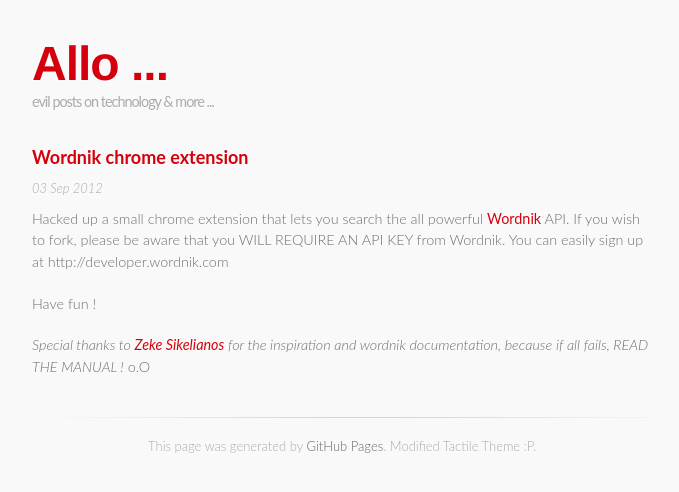
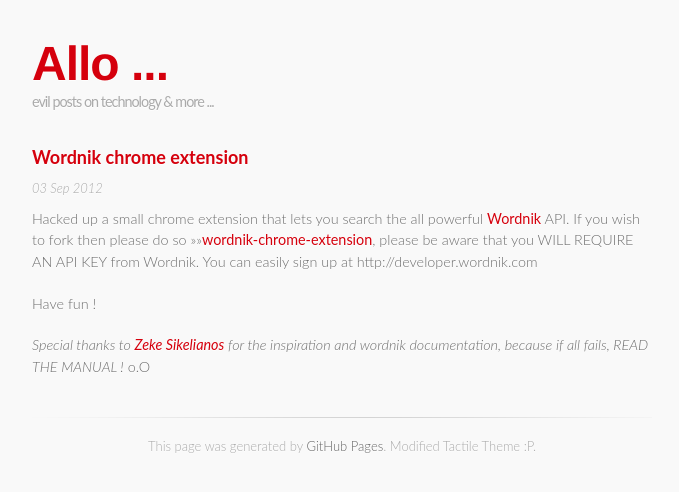
Before and after one commit to denisinla/gh-blog-archive, a Jekyll site: the page built from _posts/2012-09-03-wordnik-chrome-extension.markdown, in a window 1280 px wide. Shown: the top 492 px of the page, without its empty margins (298-977 px from the left). Built offline with Jekyll 4.4.1, drawn with Linux system fonts in a browser that asks for light colours; some web fonts are replaced; Markdown is read by kramdown in place of the engine named in the settings.

Commit message:
Fixed URL crud.

```diff
--- a/_posts/2012-09-03-wordnik-chrome-extension.markdown
+++ b/_posts/2012-09-03-wordnik-chrome-extension.markdown
@@ -4,7 +4,7 @@
 ---
 
 Hacked up a small chrome extension that lets you search the all powerful [Wordnik](http://www.wordnik.com) API.
-If you wish to fork, please be aware that you WILL REQUIRE AN API KEY from Wordnik. You can easily sign up at http://developer.wordnik.com
+If you wish to fork then please do so &raquo;&raquo;[wordnik-chrome-extension](https://github.com/dkabistan/wordnik-chrome-extension), please be aware that you WILL REQUIRE AN API KEY from Wordnik. You can easily sign up at http://developer.wordnik.com
 
 Have fun !
 
```
